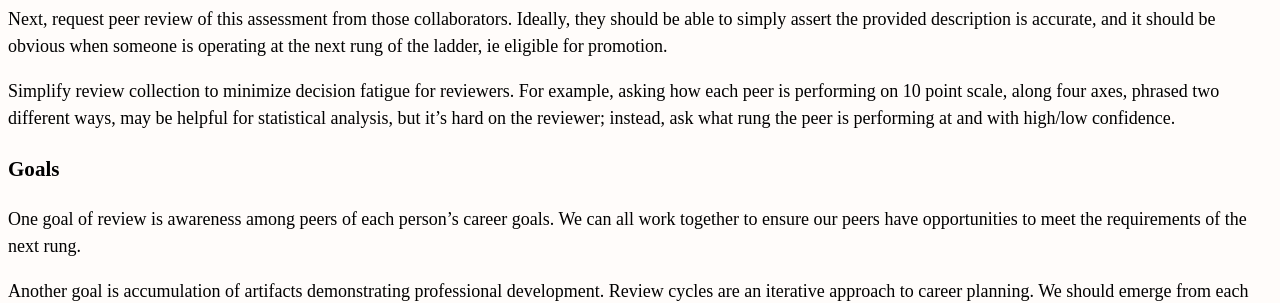
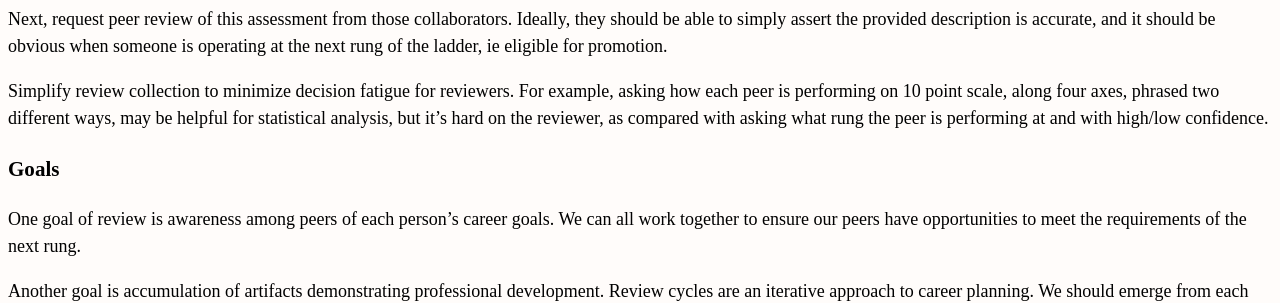
Before and after one commit to erikeldridge/erikeldridge.github.com, a Jekyll site: the page built from _posts/2018-03-25-performance-review.md, in a window 1280 px wide. Shown: the part 668-971 px from the top of the page. Built offline with Jekyll 4.4.1, drawn with Linux system fonts in a browser that asks for light colours; nearby versions of some CDN libraries.

Commit message:
Update from Forestry.io - 2018-03-25-performance-review.md

```diff
--- a/_posts/2018-03-25-performance-review.md
+++ b/_posts/2018-03-25-performance-review.md
@@ -30,7 +30,7 @@
 
 Next, request peer review of this assessment from those collaborators. Ideally, they should be able to simply assert the provided description is accurate, and it should be obvious when someone is operating at the next rung of the ladder, ie eligible for promotion.
 
-Simplify review collection to minimize decision fatigue for reviewers. For example, asking how each peer is performing on 10 point scale, along four axes, phrased two different ways, may be helpful for statistical analysis, but it's hard on the reviewer; instead, ask what rung the peer is performing at and with high/low confidence.
+Simplify review collection to minimize decision fatigue for reviewers. For example, asking how each peer is performing on 10 point scale, along four axes, phrased two different ways, may be helpful for statistical analysis, but it's hard on the reviewer, as compared with asking what rung the peer is performing at and with high/low confidence.
 
 ### Goals
 
```
